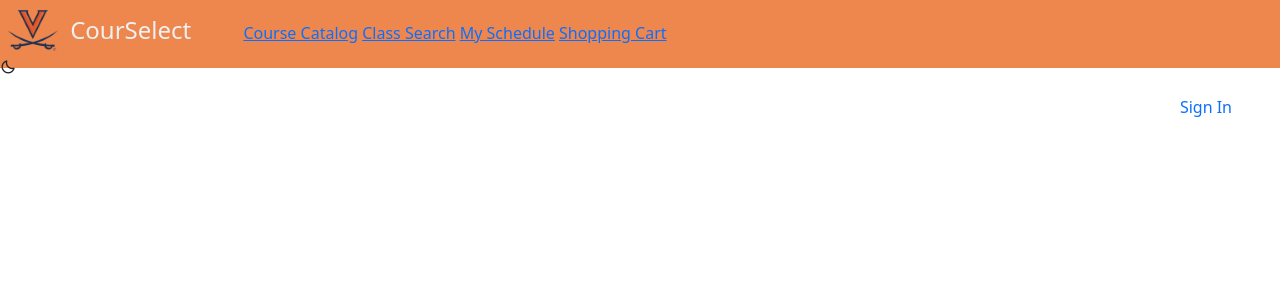
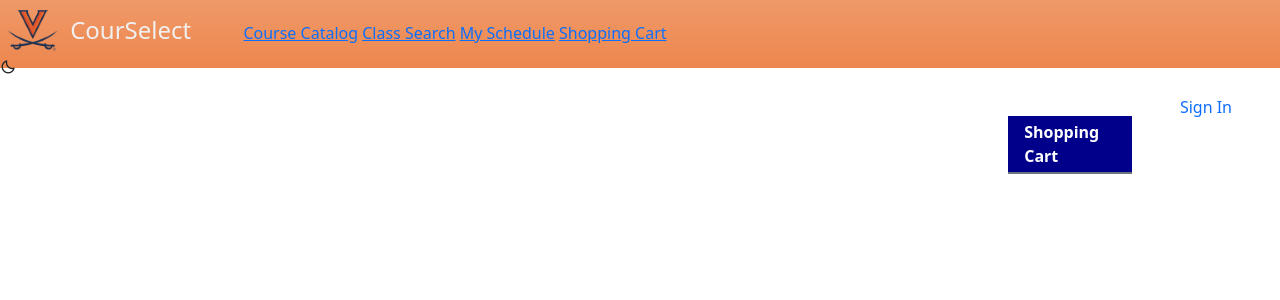
Before and after one commit to Mitchell-Hong/Lous-List-Final-Project, a Django app: page /main/coursecatalog/1 in a window 1280 px wide. Shown: the top 300 px of the page. Run offline with Django 4.2, Linux system fonts and the light colour scheme; data that the repository does not hold is empty; some libraries are stand-ins or nearby versions.

Commit message:
minor styling changes

```diff
--- a/main/templates/main/classesList.html
+++ b/main/templates/main/classesList.html
@@ -5,35 +5,42 @@
 <html>
     {% block content %}
     <body>
+        <div class="d-flex">
             <div class="container mt-5">
                 <ul style="list-style-type: none;">
                 {% for class in course_list_nodup %}
-                <li class="my-3">
+                    <li class="my-2 d-flex w-75" style="background-color:rgb(230, 230, 230)">
                         <a href="https://thecourseforum.com/course/{{ class.subject }}/{{ class.catalog_number }}/"
                         title="View TCForum" style="background-color:lightskyblue; color:black;" class="py-1 px-2 fs-4 me-0 d-inline-block">{{ class.subject }}{{ class.catalog_number }}</a>
-                    <div style="background-color:slateblue" class="d-inline-block py-1 fs-4 px-3 w-50">{{ class.description }}</div>
+                        <div style="background-color:slateblue" class="d-inline-block py-1 fs-4 px-3 flex-fill">{{ class.description }}</div>
                     </li>
                     {% for classinfo in course_list %}
-                <div>
+                    <div class='ps-2 w-75'
+                    style="background-color: {% if forloop.counter|divisibleby:2 %}lightcyan
+                    {% else %} rgb(255, 221, 153) {% endif %}">
                         {% comment %} this is one section of the class therefore we are going to print some info about it {% endcomment %}
                         {% if classinfo.catalog_number == class.catalog_number %}
-                        <div class="d-inline">{{ classinfo.course_number    }}</div>
-                        <div class="d-inline">{{ classinfo.course_section   }}</div>
-                        <div class="d-inline">{{ classinfo.component        }}</div>
-                        <div class="d-inline">{{ classinfo.units            }} Credits</div>
+                            <div class="d-inline">{{ classinfo.instructor.name  }}</div>
                             <div class="d-inline">{{ classinfo.enrollment_total }}/{{ classinfo.class_capacity }}</div>
-                        <div class="d-inline">{{ classinfo.instructor.name  }}</div>
                             <div class="d-inline">{{ classinfo.meetings.days  }}</div>
                             {% comment %} #array access in django template with .index {% endcomment %}
                             <div class="d-inline">{{ classinfo.meetings.0.days  }}</div>
                             <div class="d-inline">{{ classinfo.meetings.0.start_time|slice:":5"  }} - {{ classinfo.meetings.0.end_time|slice:":5"  }}</div>
                             <div class="d-inline">{{ classinfo.meetings.0.facility_description  }}</div>
+                            <div class="d-inline">{{ classinfo.component        }}</div>
+                            <div class="d-inline">({{ classinfo.units            }} Credits)</div>
                         {% endif %}
                     </div>
                     {% endfor %}
                 {% endfor %}
                 </ul>
             </div>
+
+            <div class="mt-5 me-5" id='shoppingCart'>
+                <div class='text-white px-3 py-1 fw-bold' style='background-color:darkblue'>Shopping Cart</div>
+                <div class='border border-1 border-secondary'>
+            </div>
+        </div>
     </body>
     {% endblock %}
 </html>
--- a/main/templates/main/index.html
+++ b/main/templates/main/index.html
@@ -16,9 +16,8 @@
         {% bootstrap_css %}
         {% bootstrap_javascript %}
     </head>
-    <body>
-        <div nav="mx-auto bg-gradient" class="tab"
-        style="width: 100%; height: 8.5%; background-color:#ed874e">
+    <header class="bg-gradient"
+        style="width: 100%; height: 8.5%; background-color:#ed874e;">
             {% load static %}
             <div>
                 <!-- <a href="/main/" -->
@@ -72,9 +71,8 @@
             </div>
             {% endif %}
         </div>
+    </header>
         {% comment %} The above code is the navbar and then below we can add the content for each page inside block content tag {% endcomment %}
-        {% block content %}
-        {% endblock content %}
-        </nav>
-    </body>
+    {% block content %}
+    {% endblock content %}
 </html>
--- a/main/views.py
+++ b/main/views.py
@@ -146,7 +146,8 @@
             form.save()
             # reverse looks through all URLs defined in project and returns the one specified
             # this is what we want so we have no hardcoded URLS
-            return HttpResponseRedirect(reverse('main:coursecatalog'))
+            # comma is needed in order for it not to be an iterable very weird
+            return HttpResponseRedirect(reverse('main:profile', args=(request.user.id,)))
     return render(request, 'main/editprofileloggedin.html', context)
 
 # when the user signs in for the first time they will fill out our custom form
```
Lines whose indentation alone changed are shown as unchanged.
